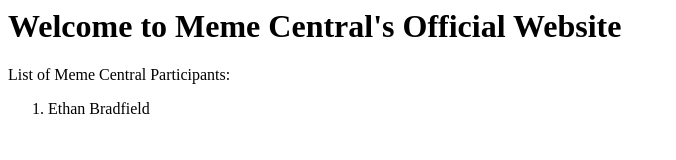
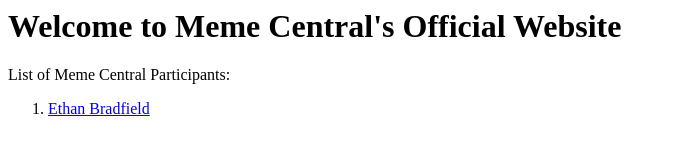
Before and after one commit to FaIcon-King/meme-central, a plain HTML site: page index.html in a window 1280 px wide. Shown: the whole page, without its empty margins (0-676 px from the left). Drawn offline with Linux system fonts and the light colour scheme.

Commit message:
Update index.html

```diff
--- a/index.html
+++ b/index.html
@@ -6,7 +6,7 @@
     <h1> Welcome to Meme Central's Official Website</h1>
     <p>List of Meme Central Participants:</p>
     <ol>
-      <li> Ethan Bradfield </li>
+      <li> <a href = "ethan.html"> Ethan Bradfield </a> </li>
     </ol>
   </body>
 </html>
```
